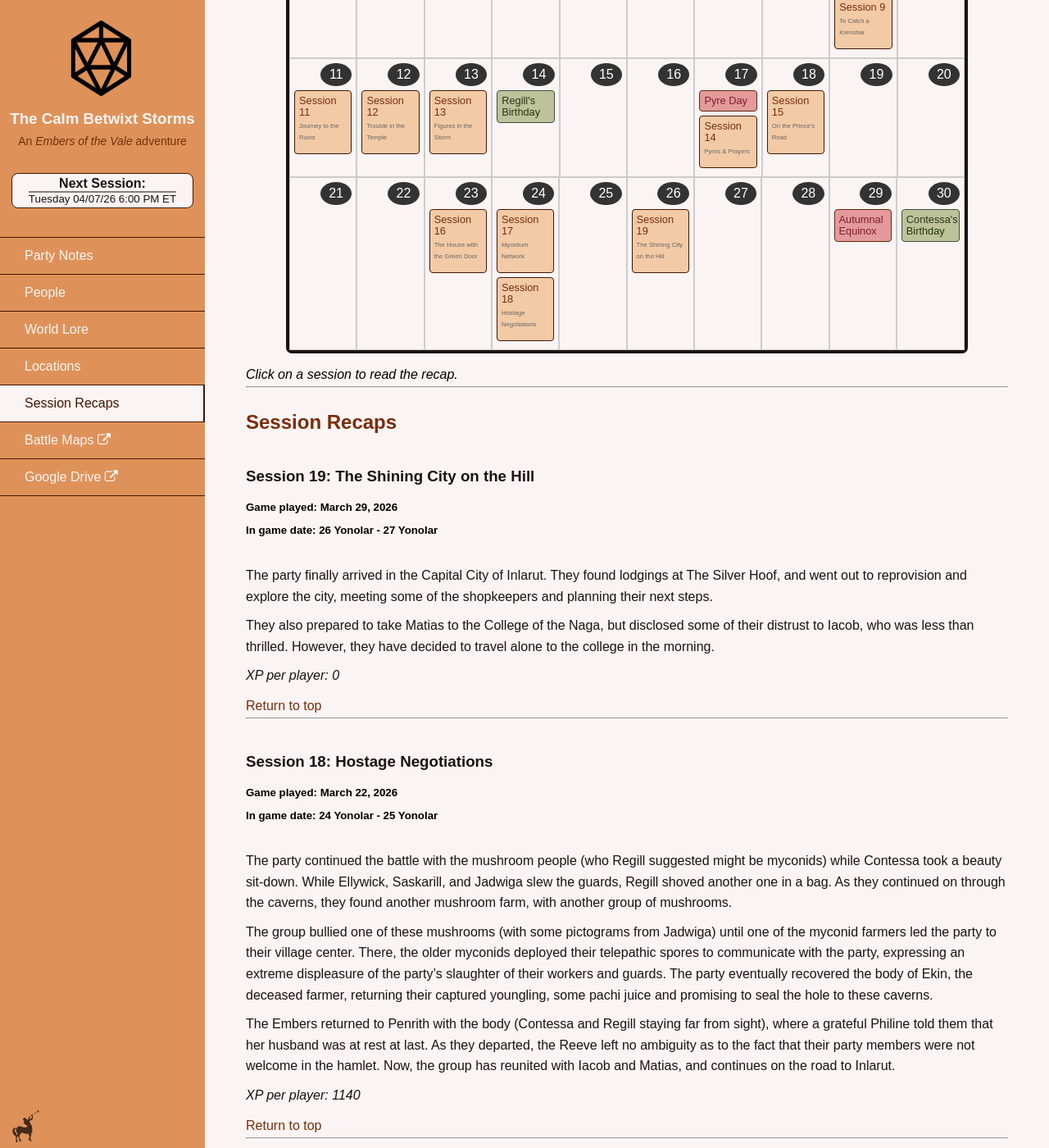
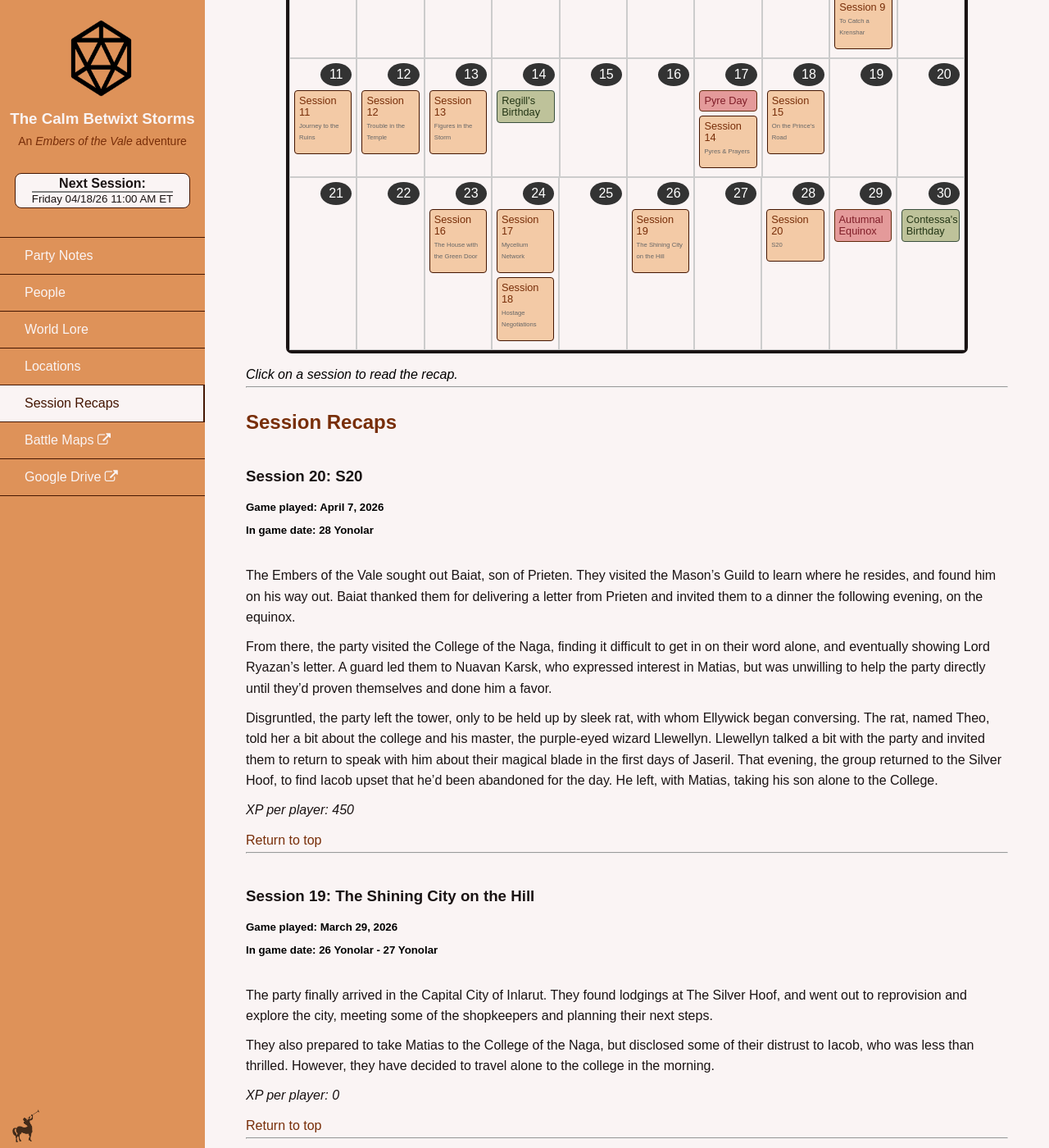
Before and after one commit to lambdr/calm_betwixt_storms, a Jekyll site: the page built from _pages/recaps.md, in a window 1280 px wide and 1400 px high, scrolled down 455 px. Shown: the whole window at 82% size. Built offline with Jekyll 4.4.1, drawn with Linux system fonts in a browser that asks for light colours.

Commit message:
s20 updates

```diff
--- a/_config.yml
+++ b/_config.yml
@@ -18,7 +18,7 @@ url: "https://lambdr.github.io" # the base hostname & protocol for your site, e.
 markdown: kramdown
 
 # Campaign info
-next_session: Tuesday 04/07/26 6:00 PM ET
+next_session: Friday 04/18/26 11:00 AM ET
 current_level: 3
 last_xp: 3000
 need_xp: 6000
--- a/_data/npcs/inlarut.yml
+++ b/_data/npcs/inlarut.yml
@@ -25,7 +25,17 @@ categories:
       - name: Nuavan Karsk
         description: A sorcerer of the second ring and ally of Lord Haylich Ryazan
       - name: Baiat
-        description: The son of Prieten
+        description: A merchant, and the son of Prieten
+      - name: Cal
+        description: A page in the Mason's Guild
+      - name: Jutta
+        description: A bookeeper for the Mason's Guild
+      - name: Aldern Glitsk
+        description: A master stone mason
+      - name: Llewellyn
+        description: A wizard of the fourth ring
+      - name: Enell
+        description: Guard of the College of the Naga
   - name: Penrith
     icon: fa-home
     npcs:
```
Also changed, not shown: _recaps/s20.md (added, +16 -0 lines).
